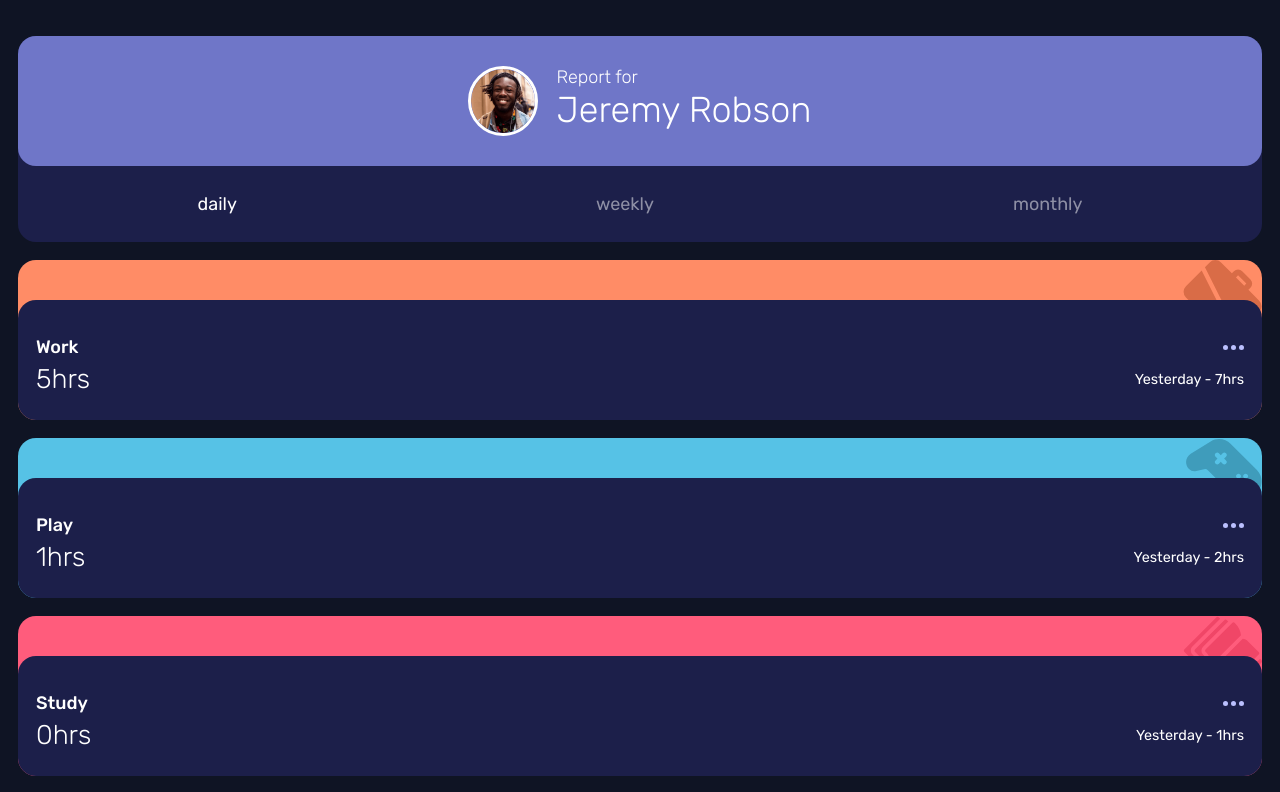
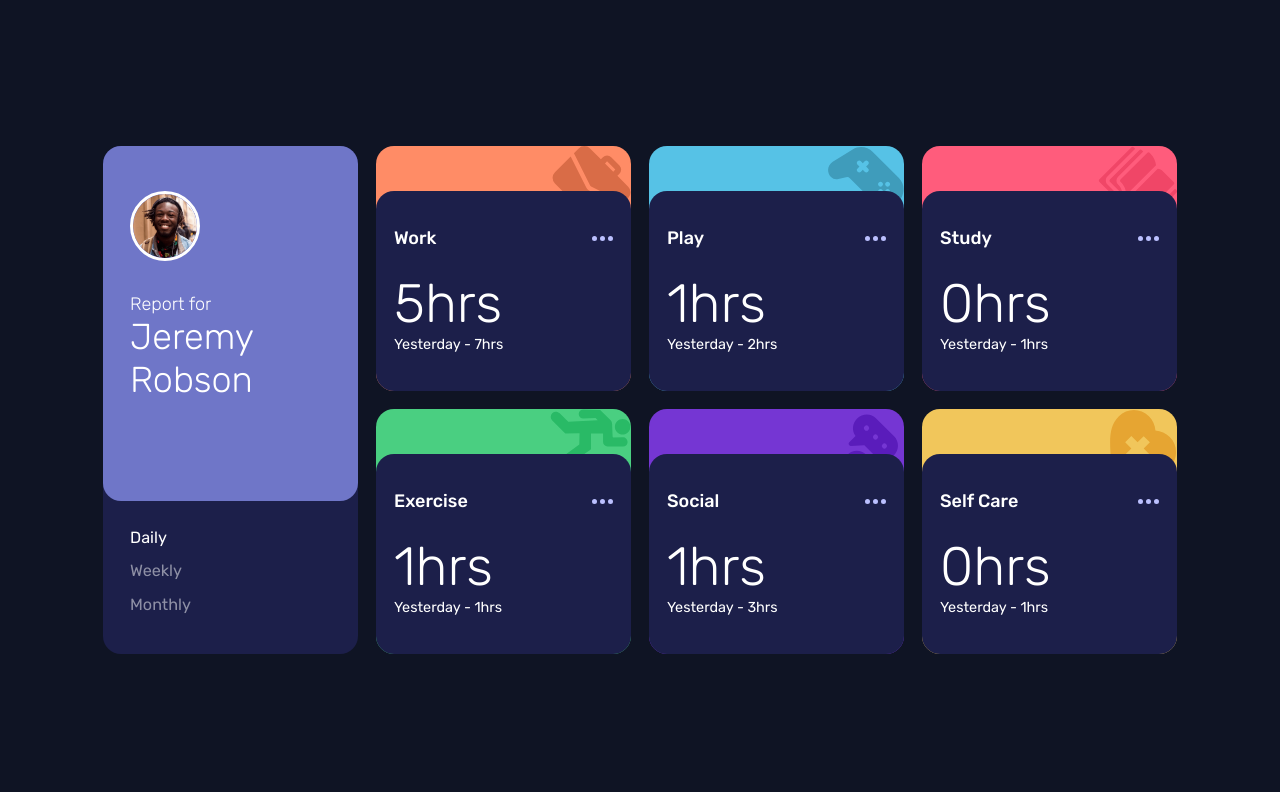
Before and after one commit to blaqbox-prime/time-tracking-dash, a React (Create React App) app: page / in a window 1280 px wide. Shown: the top 792 px of the page. Built offline with nearby package versions, Linux system fonts and the light colour scheme.

Commit message:
desktop done

```diff
--- a/src/App.css
+++ b/src/App.css
@@ -1,4 +1,7 @@
 .App{
   min-height: 100vh;
   width: 100%;
+  display: flex;
+  justify-content: center;
+  align-items: center;
 }
--- a/src/dashboard.css
+++ b/src/dashboard.css
@@ -54,11 +54,6 @@
     right: 0;
     top: 0;
 }
-.row-sb{
-    display: flex;
-    align-items: center;
-    justify-content: space-between;
-}
 
 .Card{
     height: 160px;
@@ -74,6 +69,14 @@
 }
 .Card__header{
     margin-bottom: .3rem;
+    display: flex;
+    align-items: center;
+    justify-content: space-between;
+}
+.Card__body{
+    display: flex;
+    align-items: center;
+    justify-content: space-between;
 }
 .Card h1{
     font-size: 1rem;
@@ -105,3 +108,83 @@
 .Card.Self_Care{
     background-color: var(--soft-orange);
 }
+
+@media screen and (min-width: 760px) {
+    .Card__body{
+        display: block;
+    }
+    .Card{
+        margin-top: unset;
+        height: 245px;
+        width: 100%;
+    }
+    .Card__details{
+        background-color: var(--dark-blue);
+        position: absolute;
+        padding: 2rem 1rem;
+        height: 200px;
+        width: 100%;
+        bottom: 0;
+    }
+
+    .Dashboard{
+        display: grid;
+        place-items: center;
+        grid-template-columns: repeat(4,255px);
+        gap: 1rem;
+        margin: unset;
+        grid-template-rows: repeat(2, 245px);
+    }
+
+    .LongCard{
+        height: 100%;
+        grid-column-start: 1;
+        grid-column-end: 2;
+        grid-row-start: 1;
+        grid-row-end: 3;
+    }
+    .LongCard__top{
+        padding: 1.5rem;
+        height: 355px;
+        display: block;
+
+    }
+
+    .LongCard__user{
+        display: block;
+    }
+
+    .avatar{
+        margin-top: 1rem;
+        margin-bottom: 1.5rem;
+        border: 3px solid #fff;
+        border-radius: 35px;
+    }
+
+    .filters{
+        display: block;
+        align-items: center;
+        justify-content: space-around;
+        padding-left: 1.5rem;
+        padding-top: .7rem;
+        padding-bottom: unset;
+        list-style: none;
+    }
+
+    .filters > li {
+        margin-top: .8rem;
+        text-transform: capitalize;
+        font-size: .9rem;
+    }
+    .Card h1{
+        font-size: 1rem;
+    }
+    .Card h2{
+        margin-top: 1.25rem;
+        font-size: 3rem;
+    }
+
+    .Card p{
+        font-size: .8rem;
+    }
+}
```
